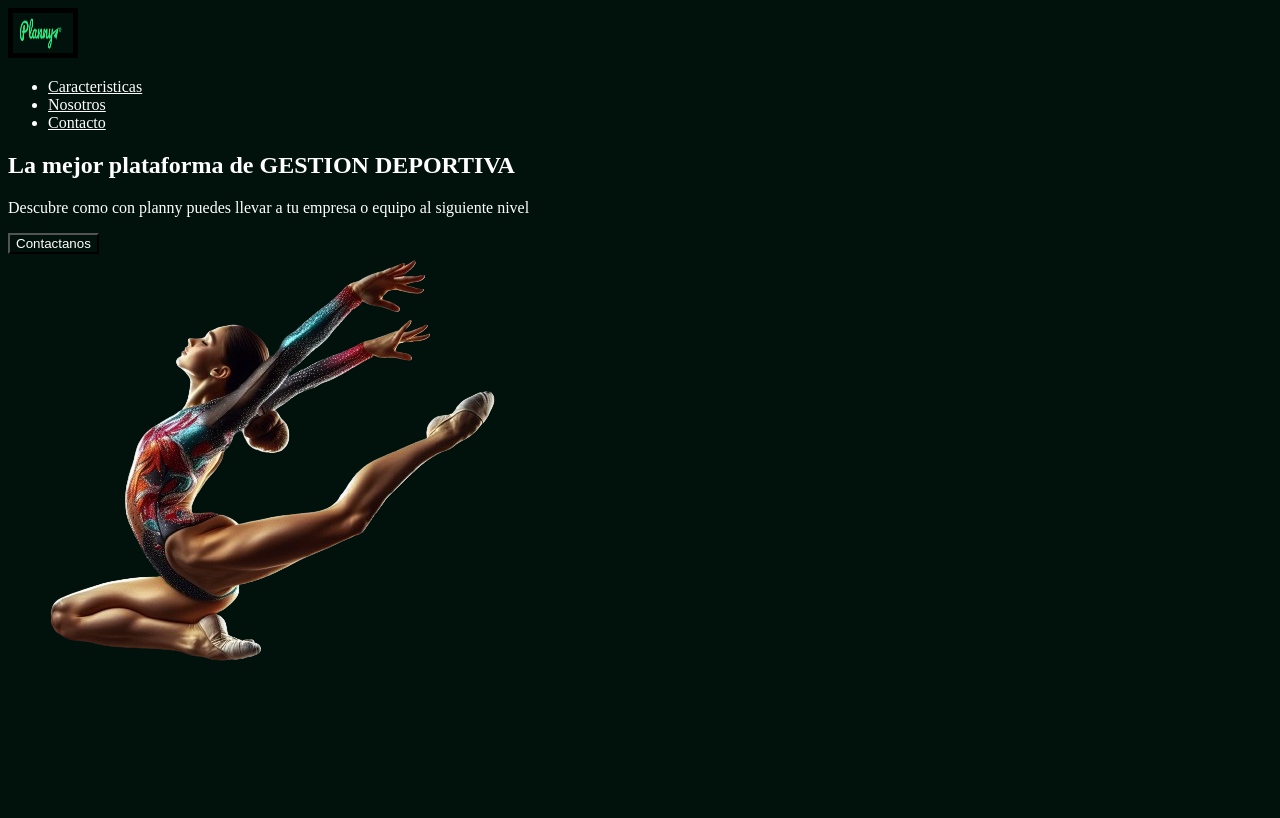
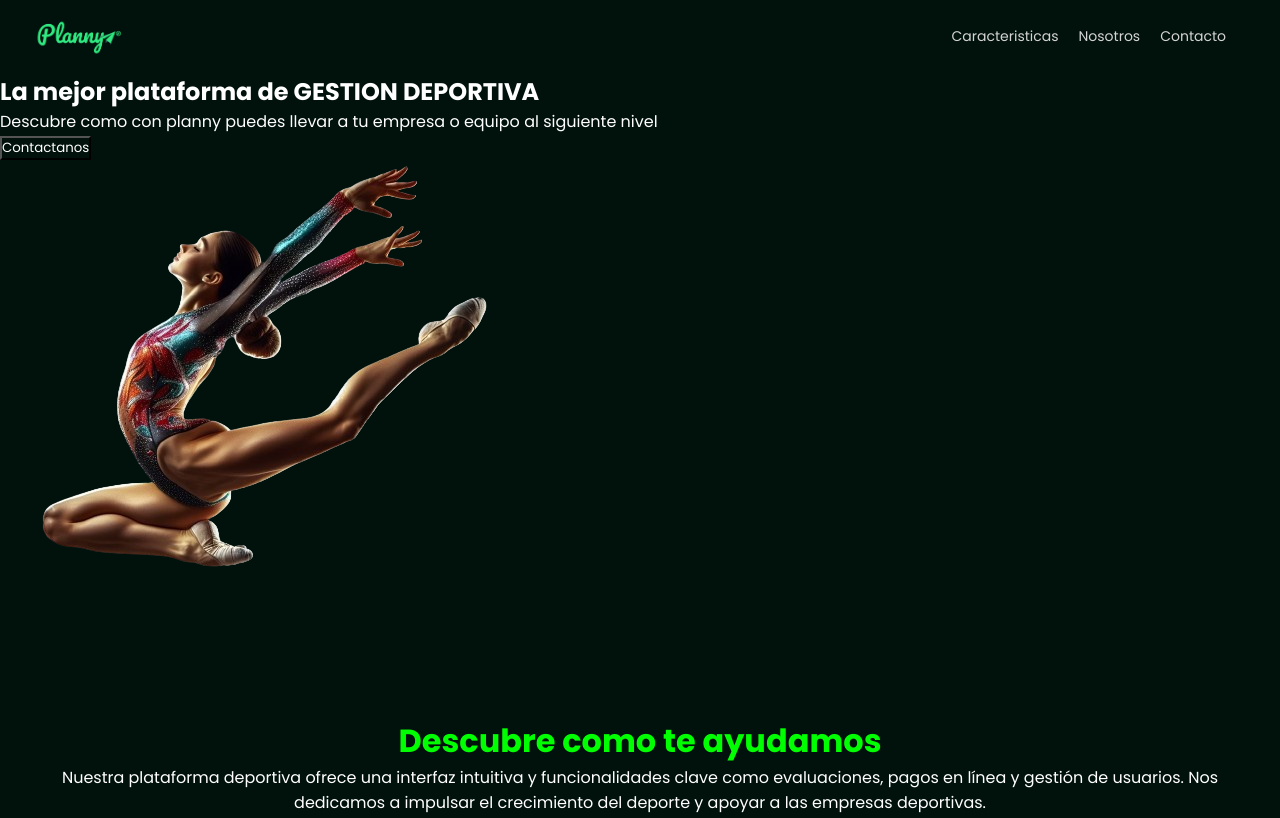
Before and after one commit to Planny-S-A-S/Landing-Page, a plain HTML site: page index.html in a window 1280 px wide. Shown: the top 818 px of the page. Drawn offline with Linux system fonts and the light colour scheme.

Commit message:
feat: header

```diff
--- a/index.html
+++ b/index.html
@@ -4,19 +4,22 @@
   <meta charset="UTF-8">
   <meta name="viewport" content="width=device-width, initial-scale=1.0">
   <title>Planny</title>
+  <link rel="preconnect" href="https://fonts.googleapis.com">
+  <link rel="preconnect" href="https://fonts.gstatic.com" crossorigin>
   <link rel="stylesheet" href="styles.css">
+  <link href="https://fonts.googleapis.com/css2?family=Poppins:ital,wght@0,100;0,200;0,300;0,400;0,500;0,600;0,700;0,800;0,900;1,100;1,200;1,300;1,400;1,500;1,600;1,700;1,800;1,900&display=swap" rel="stylesheet">
 </head>
 <body>
 
   <!--En el header solo puse el logo faltan las imagenes-->
-  <header class="first_part_page">
-    <img src="assets/logo.png" alt="#" class="logo">
+  <header>
+    <img src="assets/logo.png" alt="Logo Planny" class="logo">
 
     <nav>
-      <ul>
-        <li><a href="#">Caracteristicas</a></li>
-        <li><a href="#">Nosotros</a></li>
-        <li><a href="#">Contacto</a></li>
+      <ul class="navbar__list">
+        <li class="navbar__item"><a href="#">Caracteristicas</a></li>
+        <li class="navbar__item"><a href="#">Nosotros</a></li>
+        <li class="navbar__item"><a href="#">Contacto</a></li>
       </ul>
     </nav>
   </header>
--- a/styles.css
+++ b/styles.css
@@ -1,23 +1,47 @@
 /*Falta modificar los colores de fondo editar las imagenes que hacen falta */
 * {
-    background-color: #01120C;
+  background-color: #01120c;
   color: white;
-
+  margin: 0;
+  box-sizing: border-box;
+  padding: 0;
+  font-family: 'Poppins', sans-serif;
 }
 
 .first_part_page {
-    background-color: #01120C;
-
+  background-color: #01120c;
 }
 
+header {
+  display: flex;
+  justify-content: space-between;
+  align-items: center;
+  padding: 16px 24px;
+}
 .logo {
-    border: 5px solid black;
-    height:  40px;
-    width: 60px;
+  height: 2.6rem;
+  aspect-ratio: 1069/371;
+  cursor: pointer;
+}
+.navbar__list {
+  display: flex;
+  justify-content: space-between;
+  align-items: center;
+  padding: 0 20px;
+}
+.navbar__item {
+  list-style: none;
+  padding: 10px;
+  font-size: 14px;
+
+  a {
+    text-decoration: none;
+    color: rgb(212, 212, 212);
+  }
 }
 
 .container1 {
-    background-color: #01120C;
+  background-color: #01120c;
   display: flex;
   justify-content: space-between;
   width: 60%;
@@ -44,7 +68,6 @@
 
 .features {
   margin-top: 30px;
-
 }
 .feature {
   background-color: #333;
@@ -59,7 +82,5 @@
   margin: 0;
 }
 
-
 .contact-container {
-
 }
```
Lines whose indentation alone changed are shown as unchanged.
